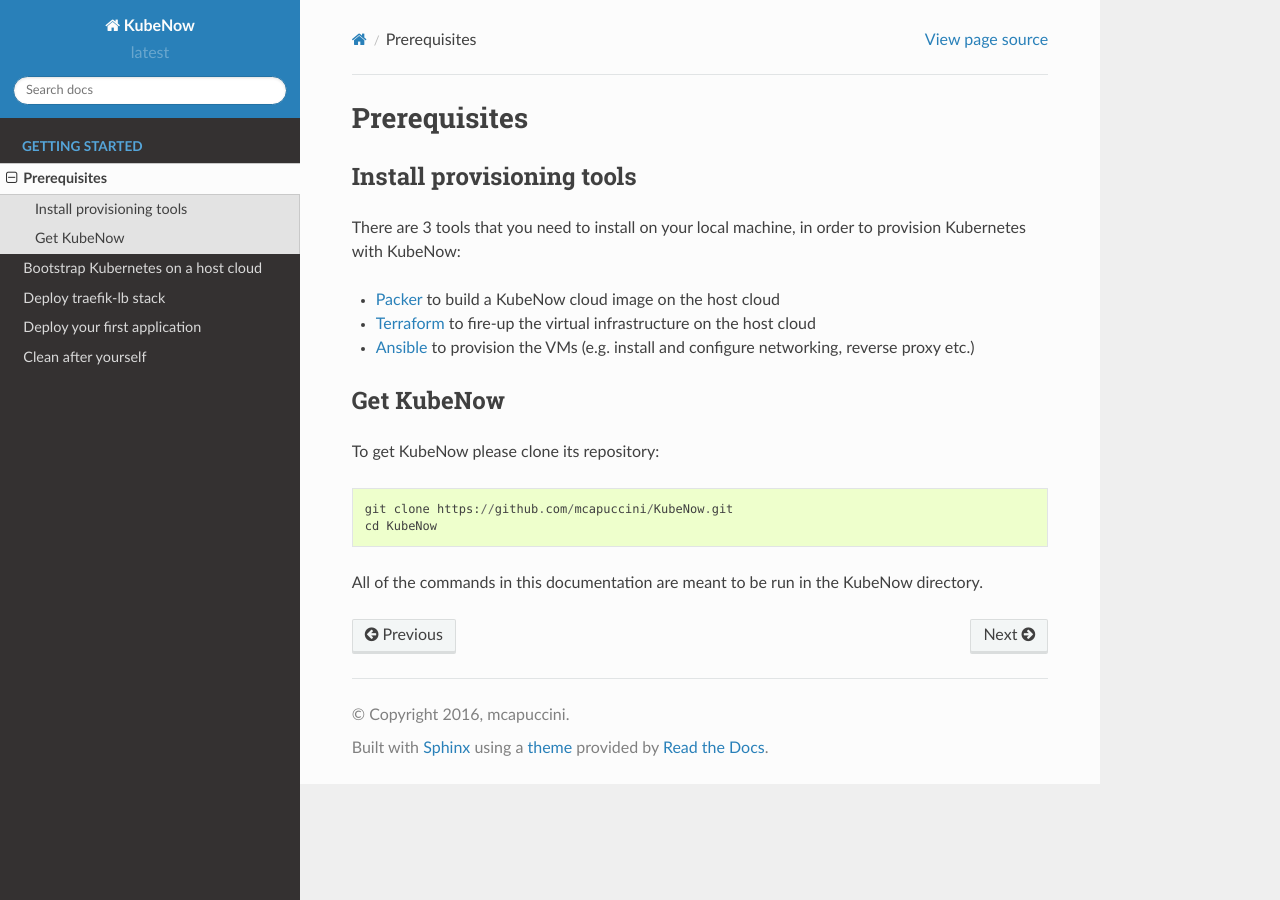
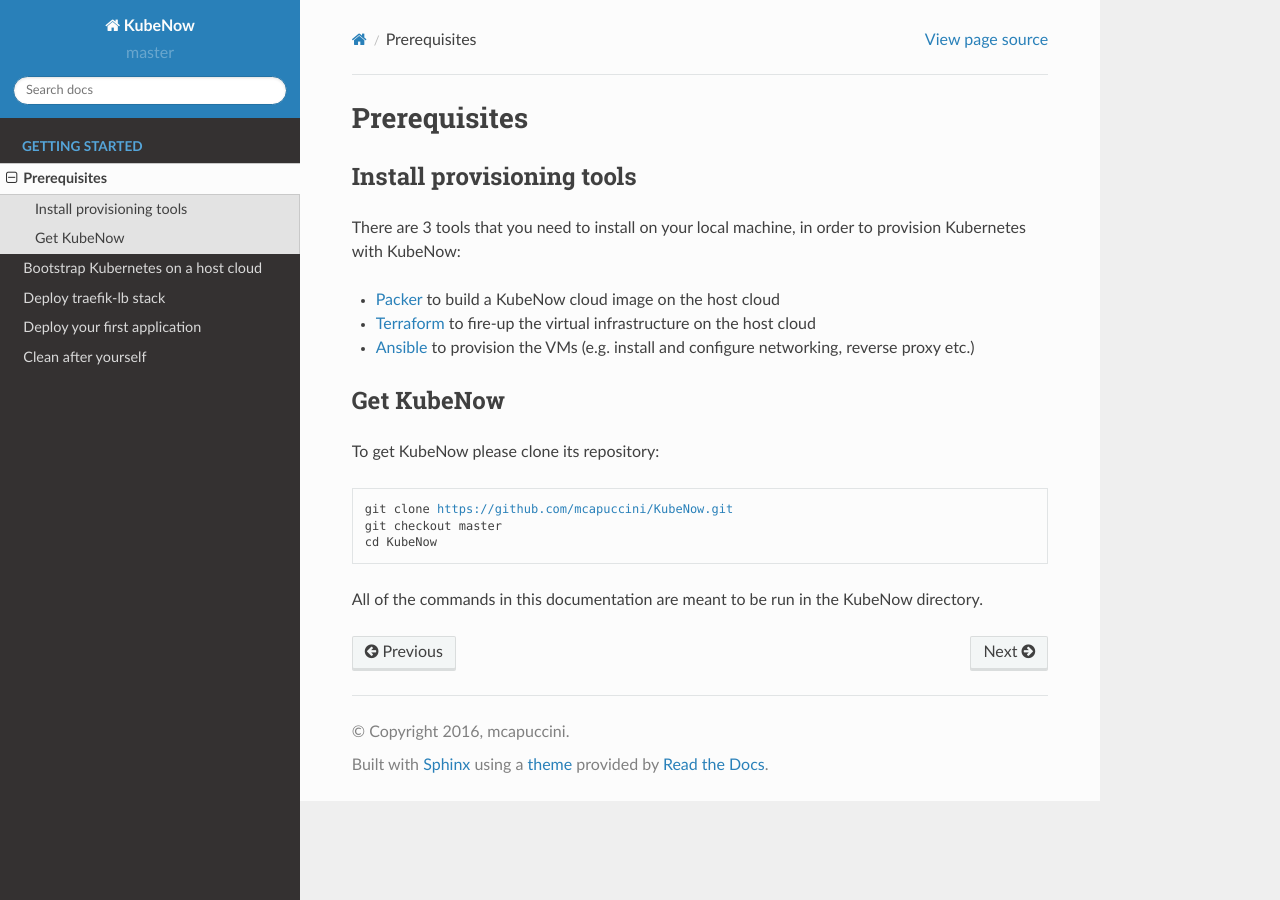
Before and after one commit to kubenow/KubeNow, a Sphinx documentation site: the page built from docs/prerequisites.rst, in a window 1280 px wide. Built offline with Sphinx 7.4.7 and the Read the Docs theme 2.0.0, drawn with Linux system fonts in a browser that asks for light colours.

Commit message:
fix checkout

```diff
--- a/docs/conf.py
+++ b/docs/conf.py
@@ -54,9 +54,9 @@
 # built documents.
 #
 # The short X.Y version.
-version = 'latest'
+version = 'master'
 # The full version, including alpha/beta/rc tags.
-release = 'latest'
+release = 'master'
 
 # The language for content autogenerated by Sphinx. Refer to documentation
 # for a list of supported languages.
--- a/docs/prerequisites.rst
+++ b/docs/prerequisites.rst
@@ -13,9 +13,12 @@
 Get KubeNow
 -----------
 
-To get KubeNow please clone its repository::
+To get KubeNow please clone its repository:
+
+.. parsed-literal::
 
   git clone https://github.com/mcapuccini/KubeNow.git
+  git checkout |release|
   cd KubeNow
 
 All of the commands in this documentation are meant to be run in the KubeNow directory.
```
